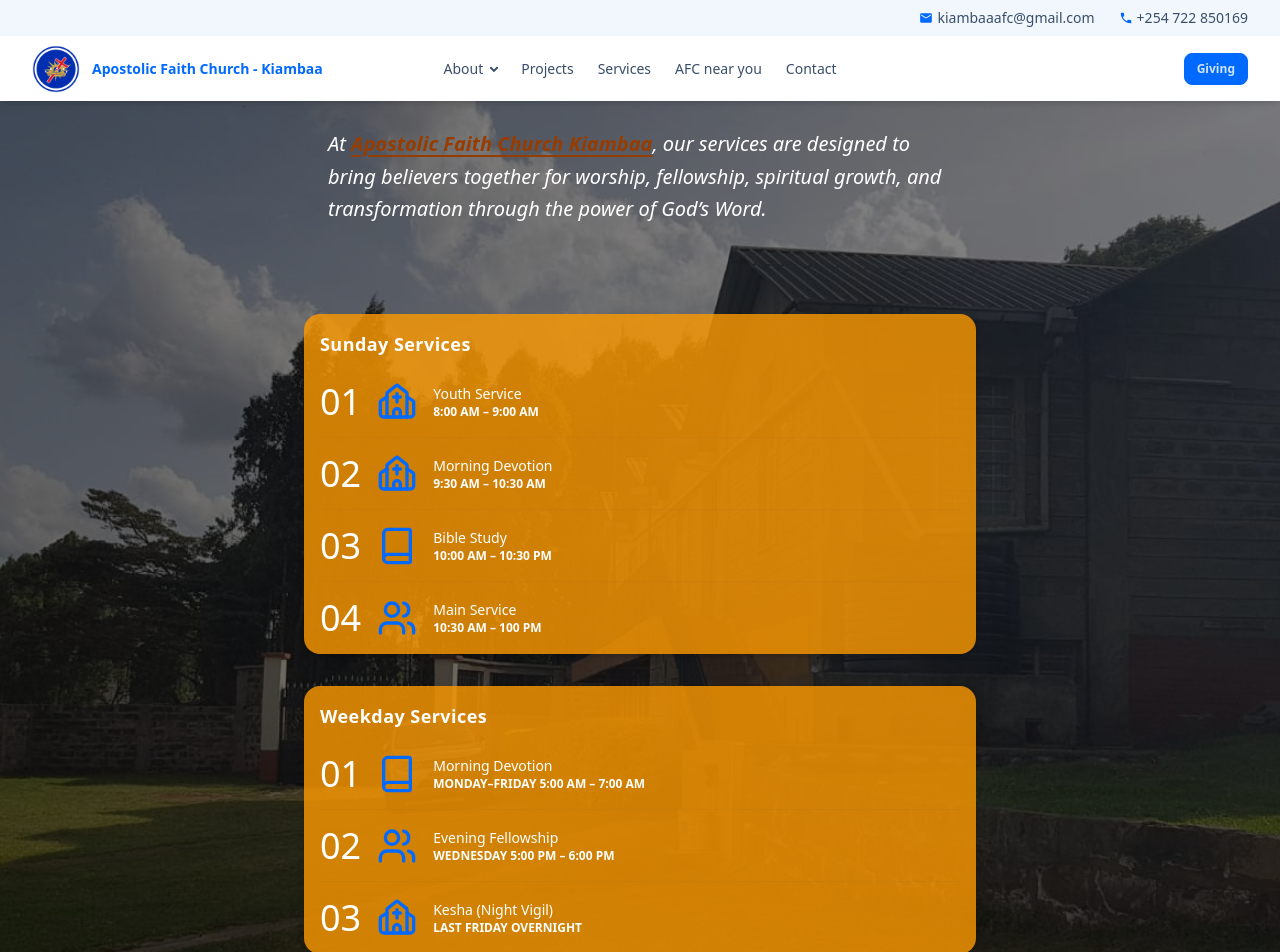
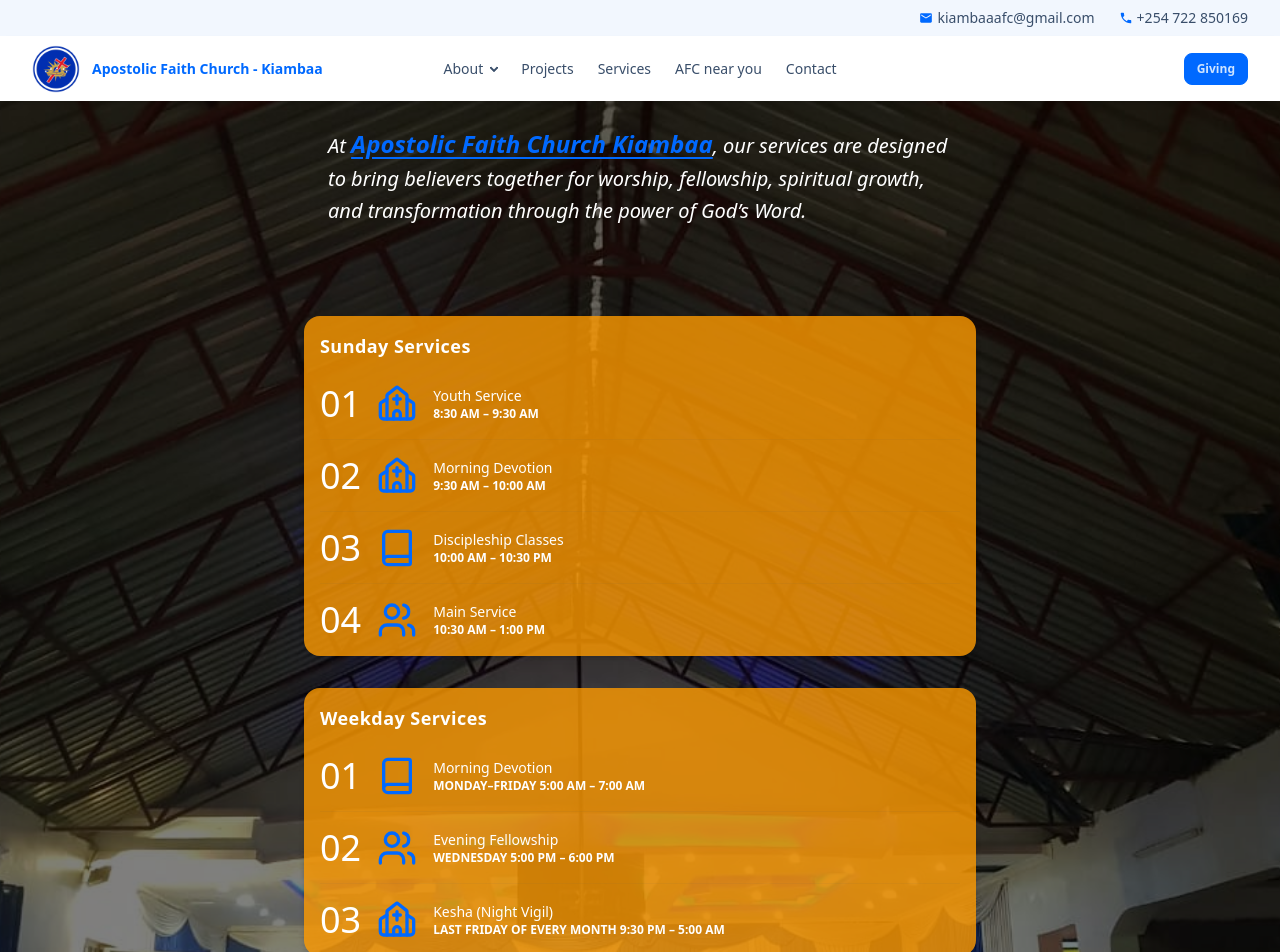
Before and after one commit to bugijay7/afckiambaa, a React (Vite) app in the folder frontend/: page /services in a window 1280 px wide. Shown: the top 952 px of the page. Built offline with nearby package versions, Linux system fonts and the light colour scheme.

Commit message:
service page

```diff
--- a/frontend/src/pages/Services.jsx
+++ b/frontend/src/pages/Services.jsx
@@ -1,6 +1,6 @@
 import React from "react";
 import { Book, Users, Church } from "lucide-react";
-import worshipImg from "../assets/pic5.jpeg";
+import worshipImg from "../assets/hero3.jpeg";
 
 export default function Services() {
   return (
@@ -17,7 +17,7 @@
         {/* ✝️ INTRO SECTION */}
         <section className="max-w-2xl mx-auto py-16 text-left text-base-100">
           <p className="text-sm md:text-xl italic leading-relaxed mb-6 px-6">
-            At <strong className="underline underline-offset-4 text-amber-800">Apostolic Faith Church Kiambaa</strong>, our services are designed to
+            At <strong className="underline underline-offset-4 text-primary md:text-2xl">Apostolic Faith Church Kiambaa</strong>, our services are designed to
             bring believers together for worship, fellowship, spiritual growth, and
             transformation through the power of God’s Word.
           </p>
@@ -36,7 +36,7 @@
               <div className="list-col-grow">
                 <div>Youth Service</div>
                 <div className="text-xs uppercase font-semibold">
-                  8:00 AM – 9:00 AM
+                  8:30 AM – 9:30 AM
                 </div>
               </div>
             </li>
@@ -47,7 +47,7 @@
               <div className="list-col-grow">
                 <div>Morning Devotion</div>
                 <div className="text-xs uppercase font-semibold ">
-                  9:30 AM – 10:30 AM
+                  9:30 AM – 10:00 AM
                 </div>
               </div>
             </li>
@@ -56,7 +56,7 @@
               <div className="text-4xl font-thin  tabular-nums">03</div>
               <div><Book className="w-10 h-10 text-primary" /></div>
               <div className="list-col-grow">
-                <div>Bible Study</div>
+                <div>Discipleship Classes</div>
                 <div className="text-xs uppercase font-semibold ">
                   10:00 AM – 10:30 PM
                 </div>
@@ -69,7 +69,7 @@
               <div className="list-col-grow">
                 <div>Main Service</div>
                 <div className="text-xs uppercase font-semibold ">
-                  10:30 AM – 100 PM
+                  10:30 AM – 1:00 PM
                 </div>
               </div>
             </li>
@@ -109,7 +109,7 @@
               <div className="list-col-grow">
                 <div>Kesha (Night Vigil)</div>
                 <div className="text-xs uppercase font-semibold ">
-                  Last Friday Overnight
+                  Last Friday Of Every Month 9:30 PM – 5:00 AM
                 </div>
               </div>
             </li>
```
